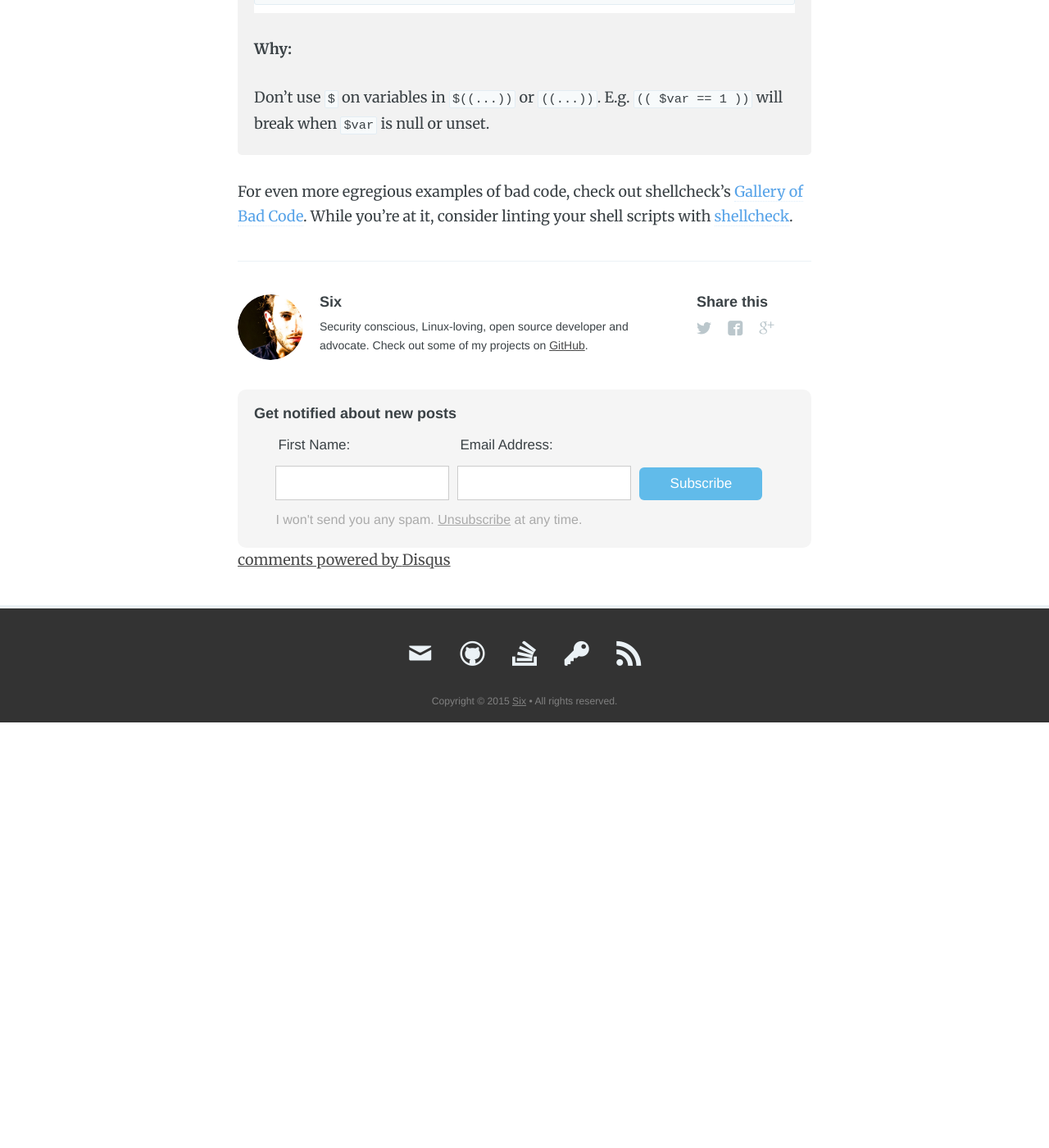
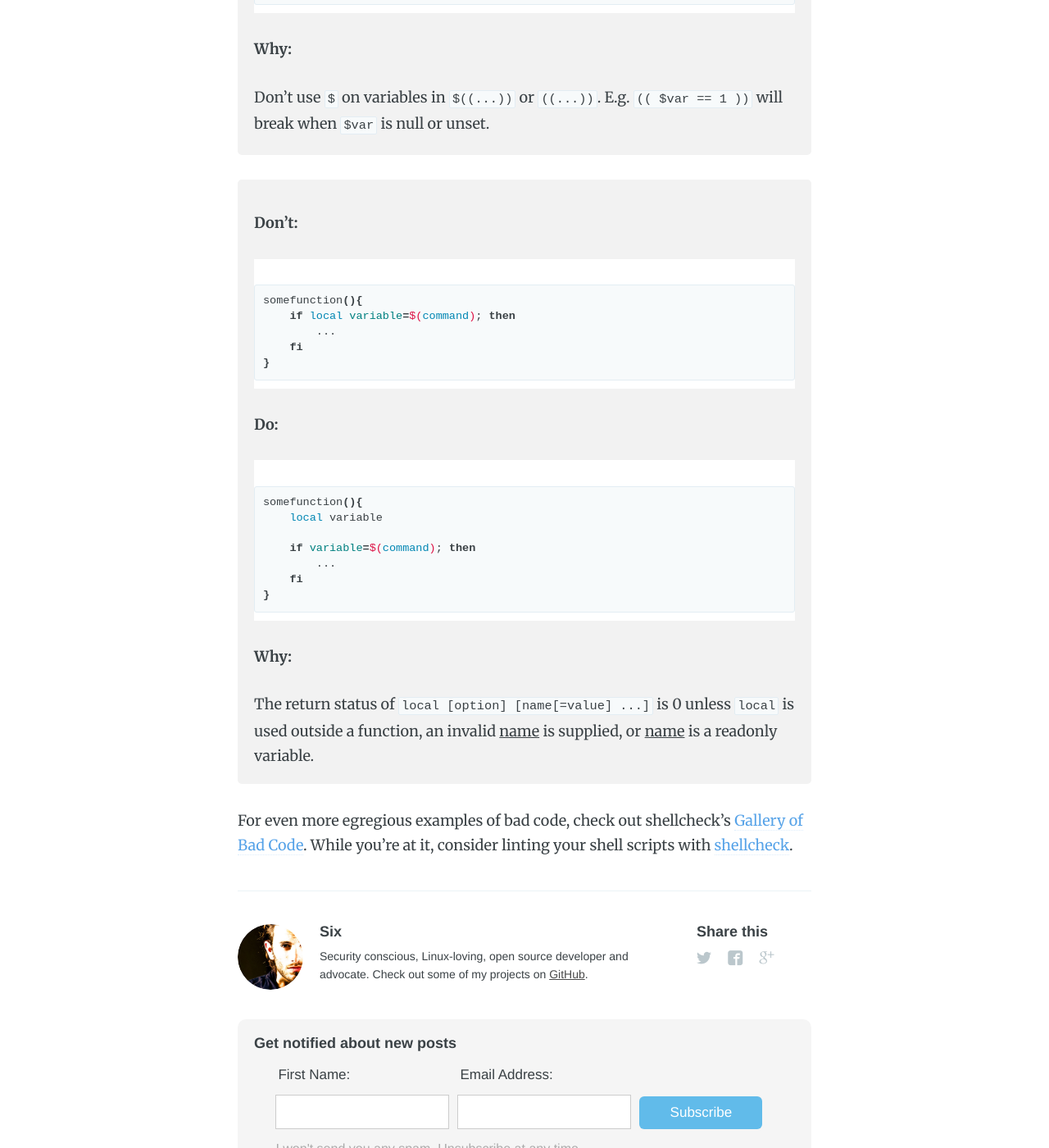
Before and after one commit to brbsix/brbsix.github.io, a Jekyll site: the page built from _posts/2015-11-29-bash-scripting-dos-and-donts.md, in a window 1280 px wide and 1400 px high, scrolled down 7775 px. Shown: the whole window at 82% size. Built offline with Jekyll 4.4.1, drawn with Linux system fonts in a browser that asks for light colours; comment, search, counter and statistics services are not loaded; before the commit the page ends 8656 px from its top, so only the background shows below that.

Commit message:
Add additional example to Bash scripting: Do's and Don'ts

```diff
--- a/_posts/2015-11-29-bash-scripting-dos-and-donts.md
+++ b/_posts/2015-11-29-bash-scripting-dos-and-donts.md
@@ -239,4 +239,34 @@ Don't use `$` on variables in `$((...))` or `((...))`. E.g. `(( $var == 1 ))` wi
 
 </div>
 
+<div class="project" markdown="1">
+
+**Don't:**
+
+{% highlight bash %}
+somefunction(){
+    if local variable=$(command); then
+        ...
+    fi
+}
+{% endhighlight %}
+
+**Do:**
+
+{% highlight bash %}
+somefunction(){
+    local variable
+
+    if variable=$(command); then
+        ...
+    fi
+}
+{% endhighlight %}
+
+**Why:**
+
+The return status of `local [option] [name[=value] ...]` is 0 unless `local` is used outside a function, an invalid <u>name</u> is supplied, or <u>name</u> is a readonly variable.
+
+</div>
+
 For even more egregious examples of bad code, check out shellcheck's [Gallery of Bad Code](https://github.com/koalaman/shellcheck#gallery-of-bad-code). While you're at it, consider linting your shell scripts with [shellcheck](https://github.com/koalaman/shellcheck).
```
